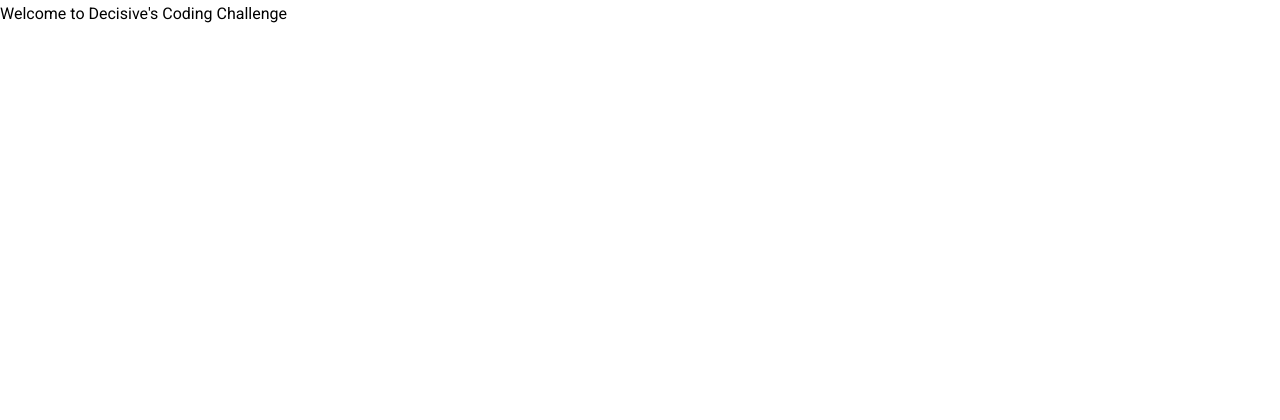
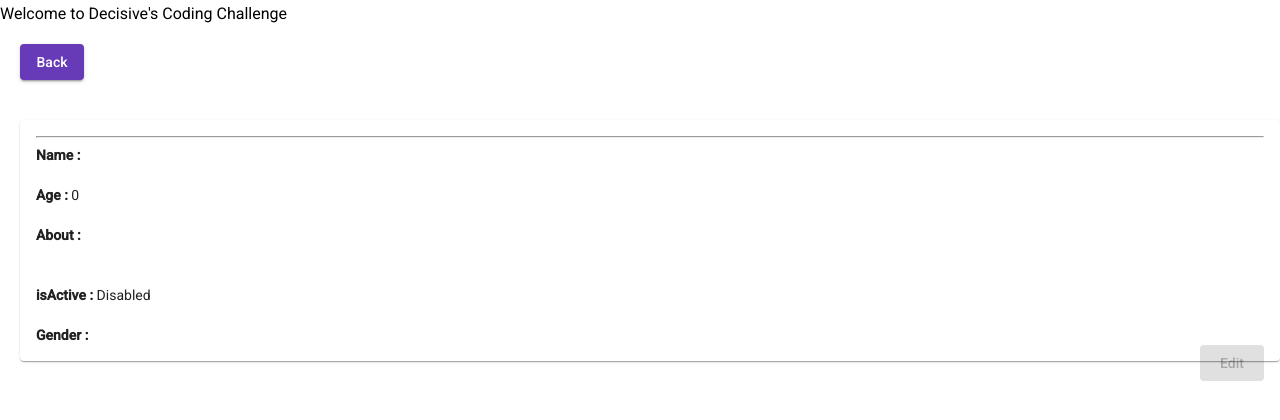
Before and after one commit to pavit94/decisive-coding-challenge, an Angular app: page /people/1 in a window 1280 px wide. Before the commit this address led to /. Shown: the top 420 px of the page. Built offline with nearby package versions, Linux system fonts and the light colour scheme.

Commit message:
5. page to display a person

```diff
--- /dev/null
+++ b/src/app/people/people-view/people-view.component.html
@@ -0,0 +1,23 @@
+<div class="align-comp">
+    <button mat-raised-button color="primary" (click)="returnToList()">Back</button>
+    <br>
+    <br>
+    <br>
+    <div>
+        <mat-card>
+        <hr>
+        <b>Name :</b> {{name}}
+        <br><br>
+        <b>Age :</b> {{age}}
+        <br><br>
+        <b>About :</b>
+        <br>{{about}}
+        <br><br>
+        <b>isActive :</b> {{getStatus(isactive)}}
+        <br><br>
+        <b>Gender : </b>{{gender}}
+        <br>
+        <button [disabled]="status" style="float : right;" mat-raised-button color="warn" (click)="editPeople()"> Edit </button>
+    </mat-card>
+    </div>
+</div>
--- /dev/null
+++ b/src/app/people/people-view/people-view.component.scss
@@ -0,0 +1,3 @@
+.align-comp {
+    padding-left: 20px !important;
+}
--- /dev/null
+++ b/src/app/people/people-view/people-view.component.ts
@@ -0,0 +1,71 @@
+import { AfterViewInit, ChangeDetectionStrategy, ChangeDetectorRef, Component, NgZone, OnChanges, OnInit } from '@angular/core';
+import { Router } from '@angular/router';
+import { BehaviorSubject, Observable, Subject } from 'rxjs';
+import { peopleData } from 'src/app/peopledata';
+import { MainService } from 'src/main.service';
+
+@Component({
+  selector: 'app-people-view',
+  templateUrl: './people-view.component.html',
+  styleUrls: ['./people-view.component.scss'],
+  // changeDetection: ChangeDetectionStrategy.markForCheck
+})
+export class PeopleViewComponent implements OnInit,AfterViewInit {
+  // name : string = 'abc';
+  name = '';
+  isactive = '';
+  age = 0;
+  about = '';
+  gender = '';
+  data : peopleData;
+  details : boolean = true;
+  status : boolean = true;
+
+  // Subscribe in Component
+
+  constructor(private router : Router,
+    private mainService : MainService,
+    private changeDetector: ChangeDetectorRef,
+    private ngZone: NgZone) {
+    }
+
+
+  ngOnInit(): void {
+    this.getValue();
+  //  this.data =  JSON.parse(JSON.stringify(localStorage.getItem('viewRecord')));
+  //  console.log('DATA' + (localStorage.getItem('name')));
+ this.name = localStorage.getItem('name');
+ this.isactive  = localStorage.getItem('isActive');
+ this.age = Number(localStorage.getItem('Age'));
+ this.about = localStorage.getItem('About');
+ this.gender = localStorage.getItem('Gender');
+  }
+  ngAfterViewInit() {
+  }
+  getValue() {
+   this.mainService
+   .peopleDetails$.subscribe( record => {
+      this.data = JSON.parse(JSON.stringify(record));
+      this.ngZone.run( () => {
+        // this.test += this.data.name;
+        this.details = false;
+     });
+    })
+  }
+
+  returnToList() : void {
+    this.router.navigateByUrl('');
+  }
+  getStatus(isActive) {
+    if(isActive === 'true') {
+      this.status = false;
+      return 'is Active';
+    } else {
+      this.status = true;
+      return 'Disabled';
+    }
+  }
+  editPeople() {
+    this.router.navigateByUrl('people/' +   localStorage.getItem('id') + '/edit');
+  }
+}
--- a/src/app/people/people.component.html
+++ b/src/app/people/people.component.html
@@ -38,7 +38,8 @@
         <td  mat-cell *matCellDef="let element">
             <span *ngIf="element.isActive === true"><button mat-raised-button color="warn" (click)="editUser(element.name)"><mat-icon>edit</mat-icon>Edit</button></span>
             <span *ngIf="element.isActive === false"><button mat-raised-button color="warn" disabled><mat-icon>edit</mat-icon>Edit</button></span>
-        </td>
+            <span><button mat-raised-button color="primary" (click)="viewUser(element.name)">View</button></span>
+          </td>
       </ng-container>
 
     <tr mat-header-row *matHeaderRowDef="displayedColumns"></tr>
--- a/src/app/people/people.component.ts
+++ b/src/app/people/people.component.ts
@@ -43,6 +43,23 @@
     const filterValue= '';
     this.dataSource.filter = filterValue.trim().toLowerCase();
   }
+  viewUser(name : string) {
+    const data = JSON.parse(JSON.stringify(this.dataSource.data));
+    for(let i =0; i < data.length; i++) {
+      if(data[i].name.toLowerCase() === name.toLowerCase()) {
+        let record = data[i];
+        console.log(record);
+        this.mainService.sendPeopleDetails(record);
+        localStorage.setItem('name', record.name);
+        localStorage.setItem('isActive', record.isActive);
+        localStorage.setItem('Age', record.age);
+        localStorage.setItem('About', record.about);
+        localStorage.setItem('Gender', record.gender);
+        localStorage.setItem('id', record.id);
+        this.router.navigateByUrl('people/' + record.id );
+      }
+    }
+  }
   editUser(name : string) {
     const data = JSON.parse(JSON.stringify(this.dataSource.data));
     for(let i =0; i < data.length; i++) {
```
Also changed, not shown: src/app/app.module.ts (+9 -1 lines), 1 other file (tests, documents, lock files or other folders).
